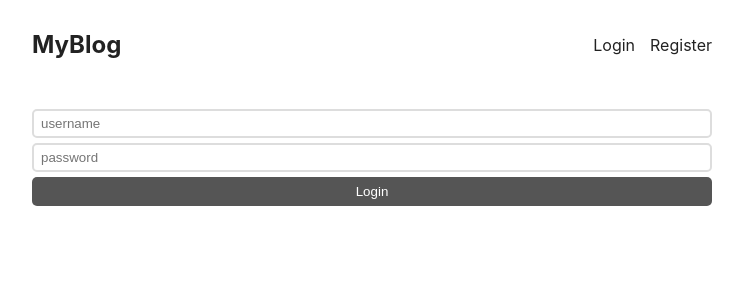
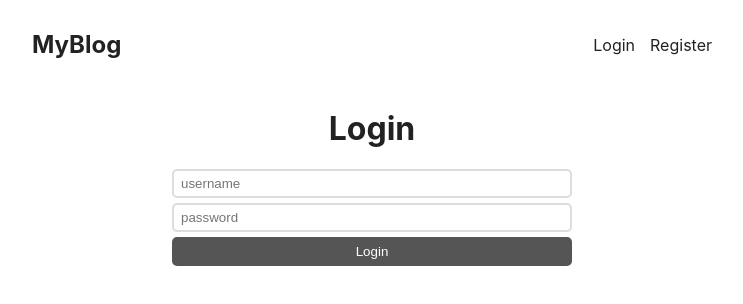
Before and after one commit to umesh2407/BlogBreezy, a React (Create React App) app in the folder frontend/: page /login in a window 1280 px wide. Shown: the top 304 px of the page, without its empty margins (268-1011 px from the left). Built offline with nearby package versions, Linux system fonts and the light colour scheme.

Commit message:
edited login/register

```diff
--- a/frontend/src/App.css
+++ b/frontend/src/App.css
@@ -92,3 +92,31 @@
   border-radius: 5px;
   padding: 7px 0;
 }
+
+form.login, form.register{
+  max-width: 400px;
+  margin: 0 auto;
+}
+
+input{
+  display: block;
+  margin-bottom: 5px;
+  width: 100%;
+  padding: 5px 7px;
+  border: 2px solid #ddd;
+  border-radius: 5px;
+  background-color: #fff;
+}
+
+button{
+  width: 100%;
+  display: block;
+  background-color: #555;
+  border: 0;
+  color: #fff;
+  border-radius: 5px;
+  padding: 7px 0;
+}
+form h1{
+  text-align: center;
+}
--- a/frontend/src/pages/LoginPage.js
+++ b/frontend/src/pages/LoginPage.js
@@ -2,6 +2,7 @@
 const LoginPage = () => {
   return (
    <form className="login">
+    <h1>Login</h1>
      <input type="text" placeholder="username"/>
      <input type="password" placeholder="password"/>
      <button>Login</button>
--- a/frontend/src/pages/RegisterPage.js
+++ b/frontend/src/pages/RegisterPage.js
@@ -2,6 +2,7 @@
 const RegisterPage = () => {
   return (
     <form className="register">
+      <h1>Register</h1>
      <input type="text" placeholder="username"/>
      <input type="password" placeholder="password"/>
      <button>Register</button>
```
